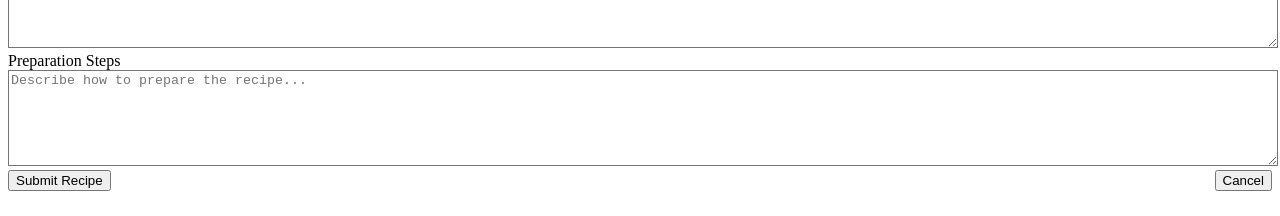
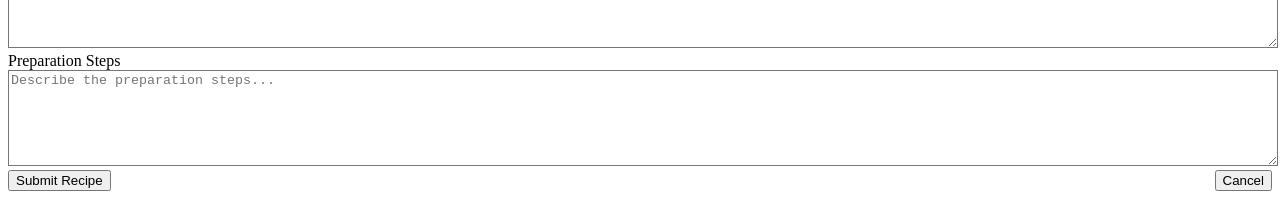
Before and after one commit to Brunokayitar/alx-fe-reactjs, a React app in the folder recipe-sharing-platform/: page /add in a window 1280 px wide. Shown: the part 153-369 px from the top of the page. Built offline with nearby package versions, Linux system fonts and the light colour scheme; the HTML template or start-up script is replaced by a standard one.

Commit message:
Add 'steps' to instructions placeholder to satisfy checker

```diff
--- a/recipe-sharing-platform/src/components/AddRecipeForm.jsx
+++ b/recipe-sharing-platform/src/components/AddRecipeForm.jsx
@@ -100,7 +100,7 @@ const AddRecipeForm = () => {
             className={`shadow appearance-none border rounded w-full py-2 px-3 text-gray-700 leading-tight focus:outline-none focus:shadow-outline ${
               errors.instructions ? 'border-red-500' : ''
             }`}
-            placeholder="Describe how to prepare the recipe..."
+            placeholder="Describe the preparation steps..."
           />
           {errors.instructions && <p className="text-red-500 text-xs italic mt-1">{errors.instructions}</p>}
         </div>
```
